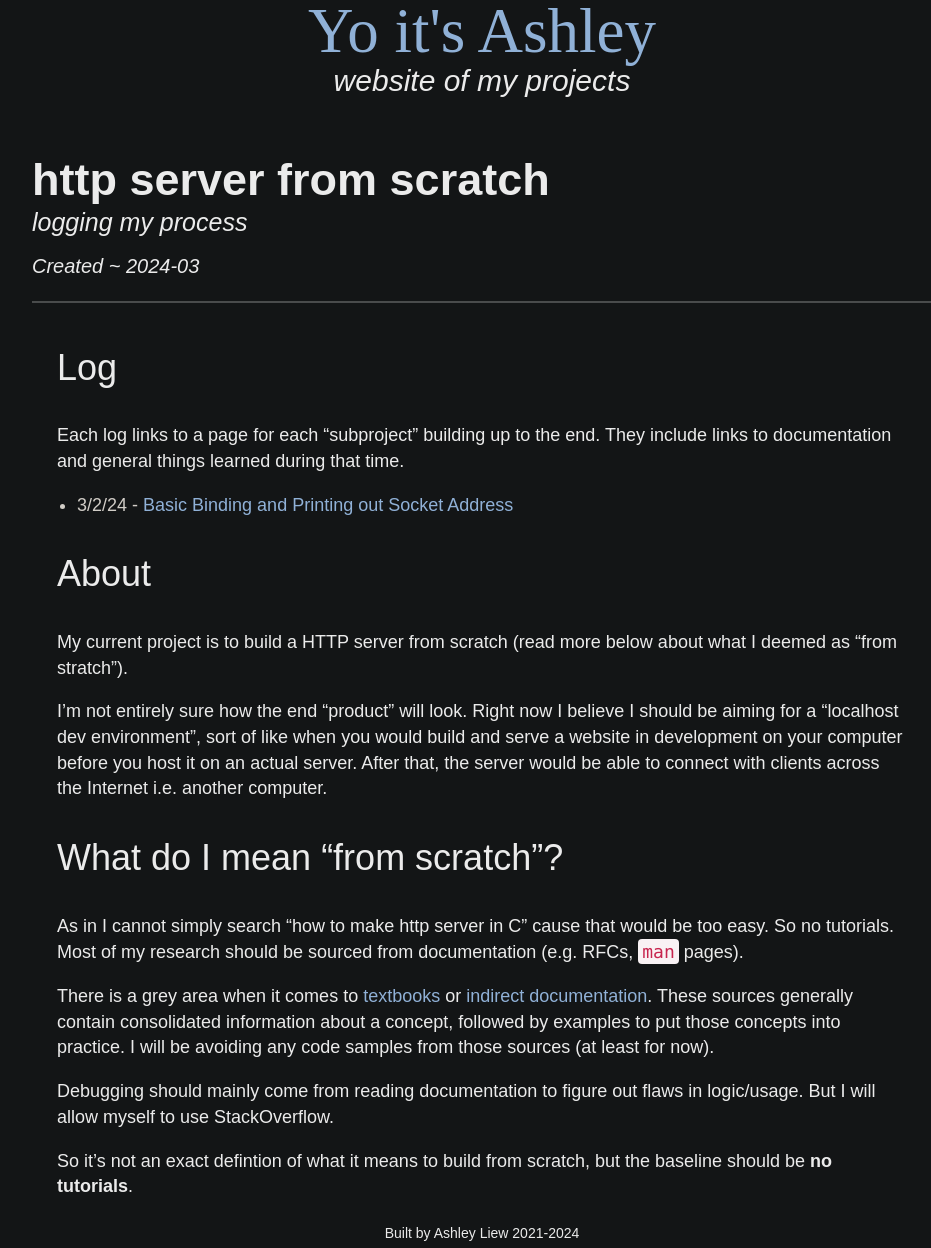
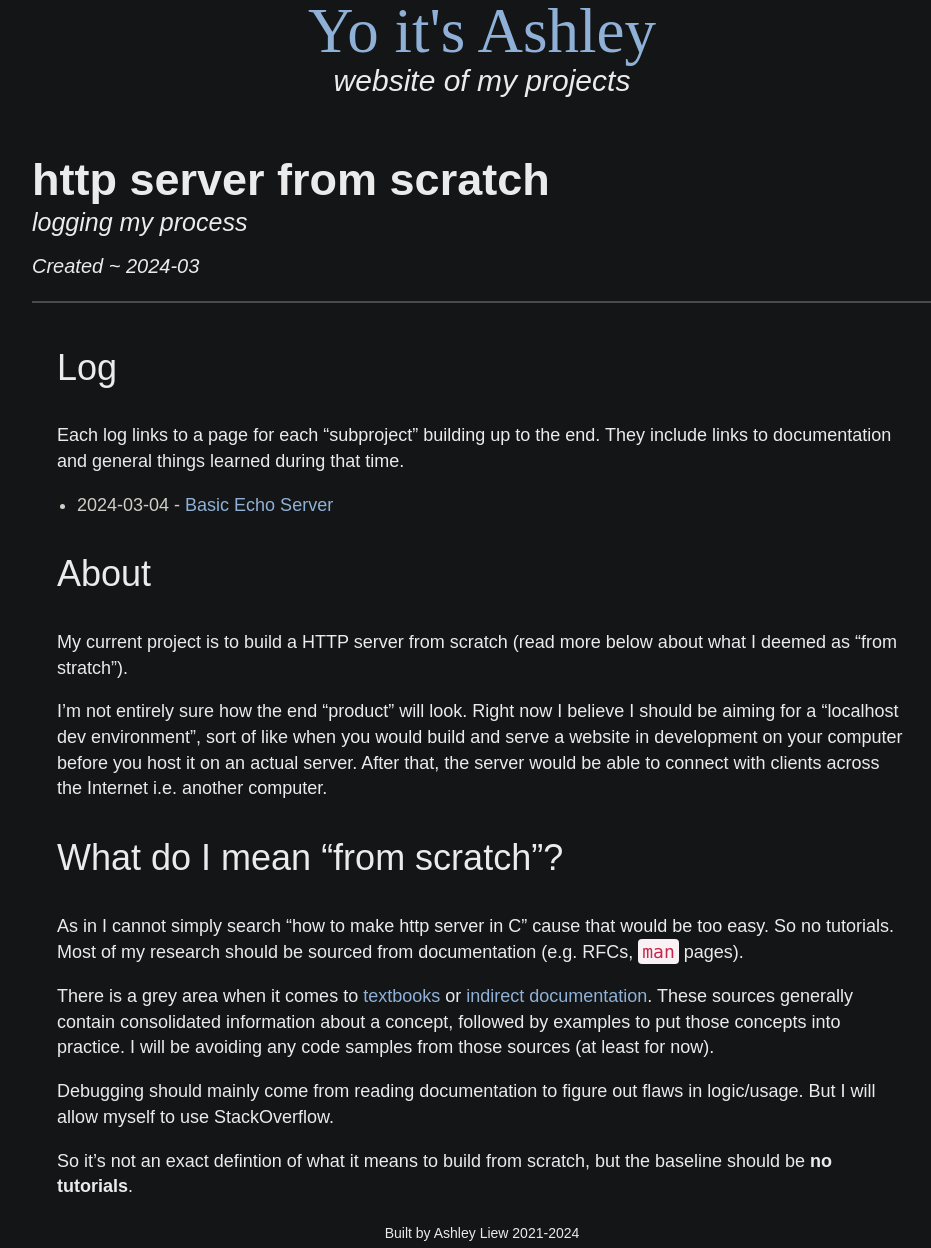
Before and after one commit to brainuser5705/personal-website, a Jekyll site: the page built from _current/http-server-from-scratch.md, in a window 1280 px wide. Shown: the whole page, without its empty margins (158-1089 px from the left). Built offline with Jekyll 4.4.1, drawn with Linux system fonts in a browser that asks for light colours; some web fonts are replaced.

Commit message:
auto list for http server

```diff
--- a/_current/http-server-from-scratch.md
+++ b/_current/http-server-from-scratch.md
@@ -9,7 +9,14 @@ time: 2024-03
 
 Each log links to a page for each "subproject" building up to the end. They include links to documentation and general things learned during that time.
 
-- 3/2/24 - [Basic Binding and Printing out Socket Address](./http-server-progress/basic-bind)
+{% assign current = site.current | where_exp:"item", "item.url contains 'http-server-progress'" | sort: "time" %}
+<ul>
+{% for page in current %}
+    <li>
+    {{ page.time }} - <a href="{{ page.url }}">{{ page.name }}</a>
+    </li>
+{% endfor %}
+</ul>
 
 # About
 
--- a/_current/http-server-progress/basic-bind.md
+++ b/_current/http-server-progress/basic-echo.md
@@ -1,6 +1,7 @@
 ---
 name: Basic Echo Server
 layout: project
+time: 2024-03-04
 ---
 
 <iframe width="560" height="315" src="https://www.youtube.com/embed/WWow1Upib5Y?si=8wf0qsqqSBayHeGm" title="YouTube video player" frameborder="0" allow="accelerometer; autoplay; clipboard-write; encrypted-media; gyroscope; picture-in-picture; web-share" allowfullscreen></iframe>
```
